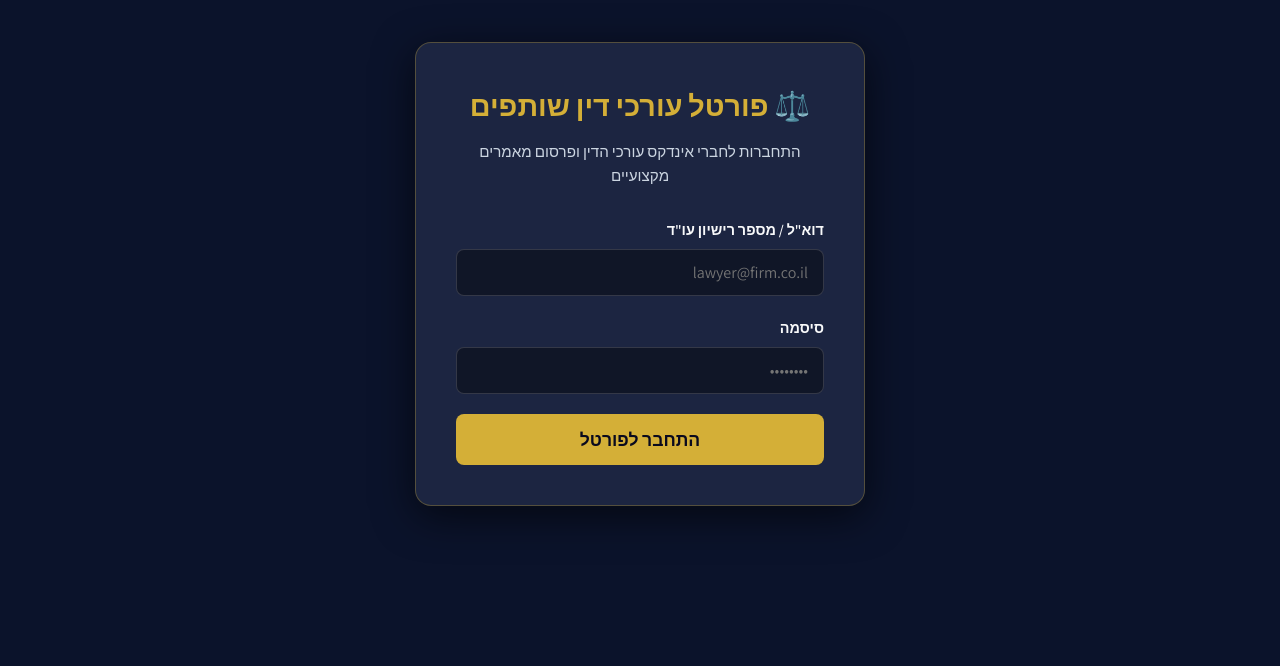
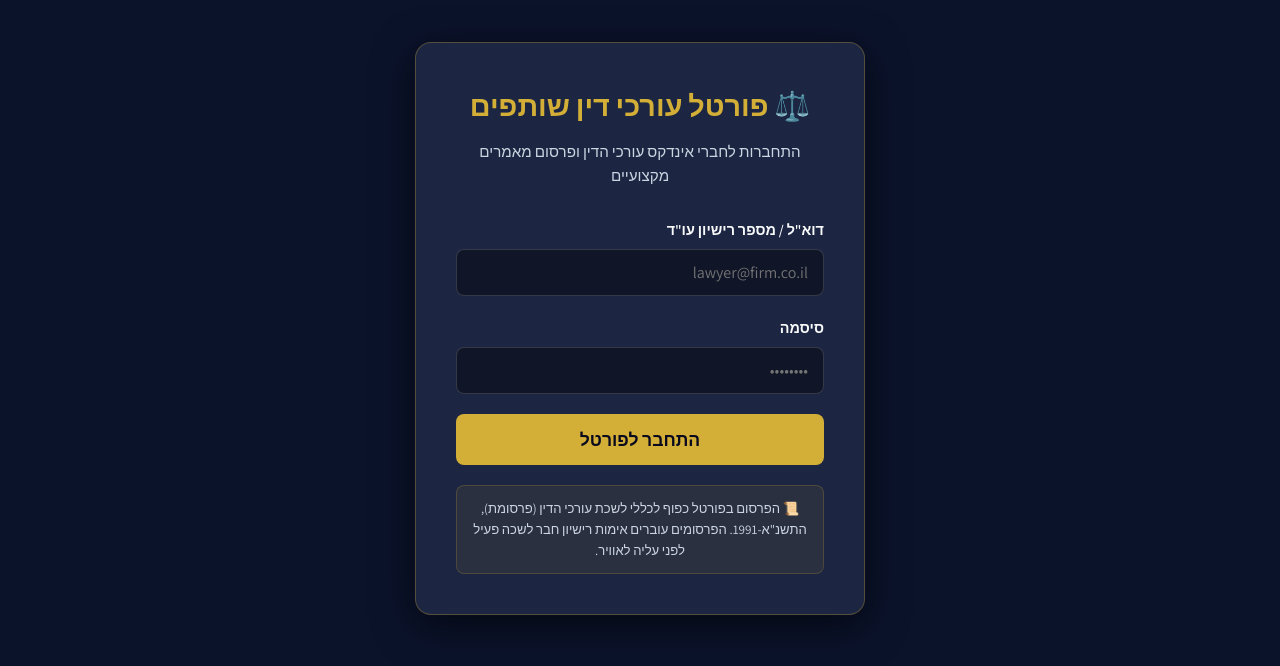
Before and after one commit to asr11/damages.co.il, a website: page public/lawyer/login.html in a window 1280 px wide. Shown: the part 78-744 px from the top of the page. Drawn offline with Linux system fonts and the light colour scheme.

Commit message:
fix(items-19-20): added mandatory Bar Association license verification notice to lawyer login portal

```diff
--- a/public/lawyer/login.html
+++ b/public/lawyer/login.html
@@ -94,6 +94,9 @@
 </div>
 <button type="submit" class="btn-login">התחבר לפורטל</button>
 </form>
+<div style="margin-top:20px;padding:12px;background:rgba(212,175,55,0.08);border:1px solid rgba(212,175,55,0.2);border-radius:8px;font-size:0.82rem;color:var(--text-muted);text-align:center">
+📜 הפרסום בפורטל כפוף לכללי לשכת עורכי הדין (פרסומת), התשנ"א-1991. הפרסומים עוברים אימות רישיון חבר לשכה פעיל לפני עליה לאוויר.
+</div>
 <div id="loginMsg" style="margin-top:20px;text-align:center;display:none"></div>
 </div>
 </main>
```
